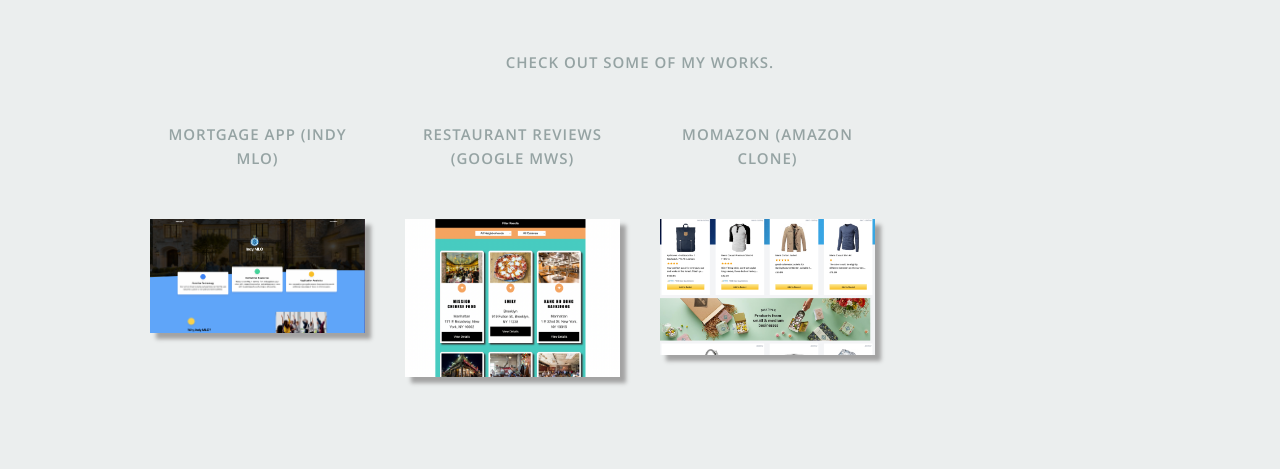
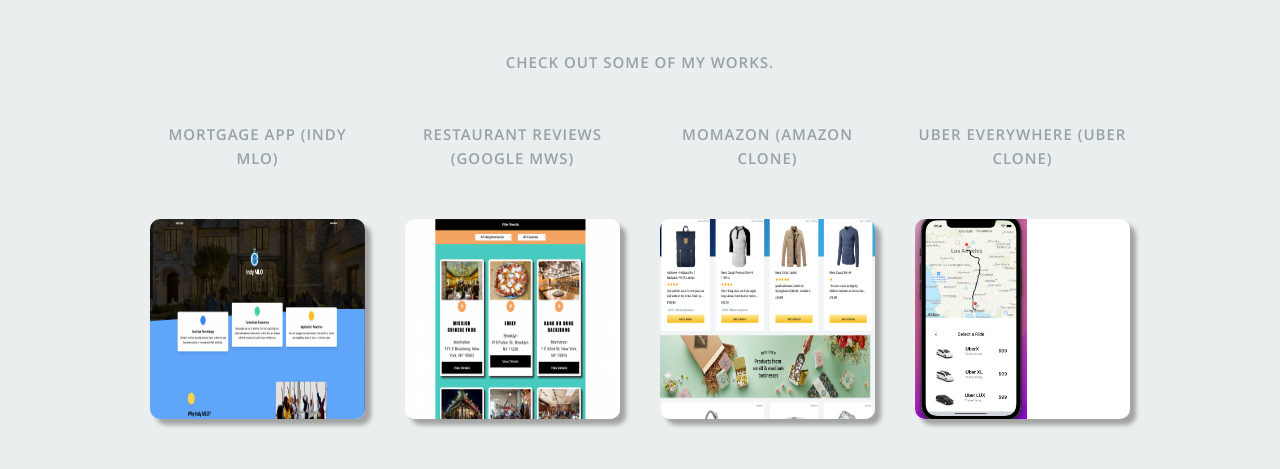
Before and after one commit to molikkidd/portfolio-mo, a React (Create React App) app: page / in a window 1280 px wide. Shown: the part 2400-2869 px from the top of the page. Built offline with nearby package versions, Linux system fonts and the light colour scheme.

Commit message:
add uber to work

```diff
--- a/public/css/layout.css
+++ b/public/css/layout.css
@@ -417,7 +417,10 @@
 /* ------------------------------------------------------------------ */
 /* e. Portfolio Section
 /* ------------------------------------------------------------------ */
-
+img {
+   height: 200px;
+   width: auto;
+}
 #portfolio {
    background: #ebeeee;
    padding-top: 90px;
@@ -446,8 +449,9 @@
 	transition: all 0.3s ease-in-out;
 
    box-shadow: #a3a3a3 6px 6px 4px;
+   border-radius: 10px;
+}
 
-}
 .portfolio-item .item-wrap a {
    display: block;
    cursor: pointer;
@@ -1014,3 +1018,8 @@
  	border-radius: 100%;
 }
 #go-top a:hover { background-color: #0F9095; }
+
+#portImg {
+   height: 100px;
+   width: 100px;
+}
--- a/public/resumeData.json
+++ b/public/resumeData.json
@@ -95,6 +95,12 @@
         "category": "",
         "image": "momazon.png",
         "url": "https://momazon.vercel.app/"
+      },
+      {
+        "title": "Uber Everywhere (Uber Clone) ",
+        "category": "",
+        "image": "uberShoot.png",
+        "url": "https://github.com/molikkidd/uber-everywhere"
       }
     ]
   },
```
Also changed, not shown: public/images/portfolio/uberShoot.png (added), public/images/profilepic1.jpg (deleted).
